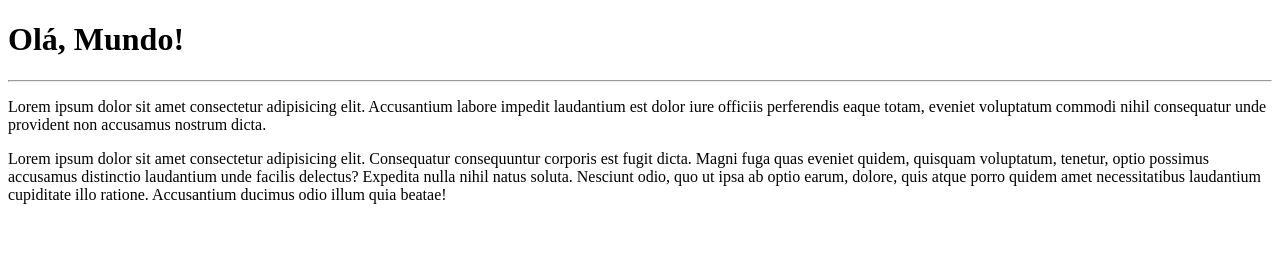
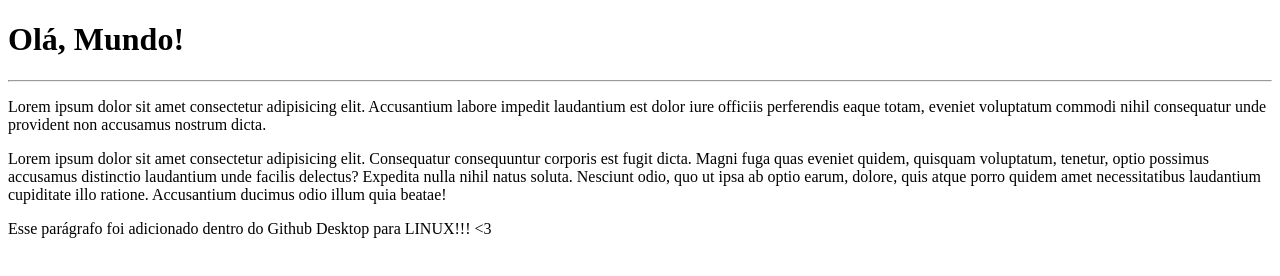
Before and after one commit to rogin2005/Ola-Mundo, a plain HTML site: page site-exemplo/index.html in a window 1280 px wide. Drawn offline with Linux system fonts and the light colour scheme.

Commit message:
adicionando outro parágrafo

```diff
--- a/site-exemplo/index.html
+++ b/site-exemplo/index.html
@@ -11,5 +11,6 @@
     <p>Lorem ipsum dolor sit amet consectetur adipisicing elit. Accusantium labore impedit laudantium est dolor iure officiis perferendis eaque totam, eveniet voluptatum commodi nihil consequatur unde provident non accusamus nostrum dicta.</p>
     <p>Lorem ipsum dolor sit amet consectetur adipisicing elit. Consequatur consequuntur corporis est fugit dicta. Magni fuga quas eveniet quidem, quisquam voluptatum, tenetur, optio possimus accusamus distinctio laudantium unde facilis delectus?
     Expedita nulla nihil natus soluta. Nesciunt odio, quo ut ipsa ab optio earum, dolore, quis atque porro quidem amet necessitatibus laudantium cupiditate illo ratione. Accusantium ducimus odio illum quia beatae!</p>
+    <p>Esse parágrafo foi adicionado dentro do Github Desktop para LINUX!!! &lt;3 </p>
 </body>
 </html>
```
